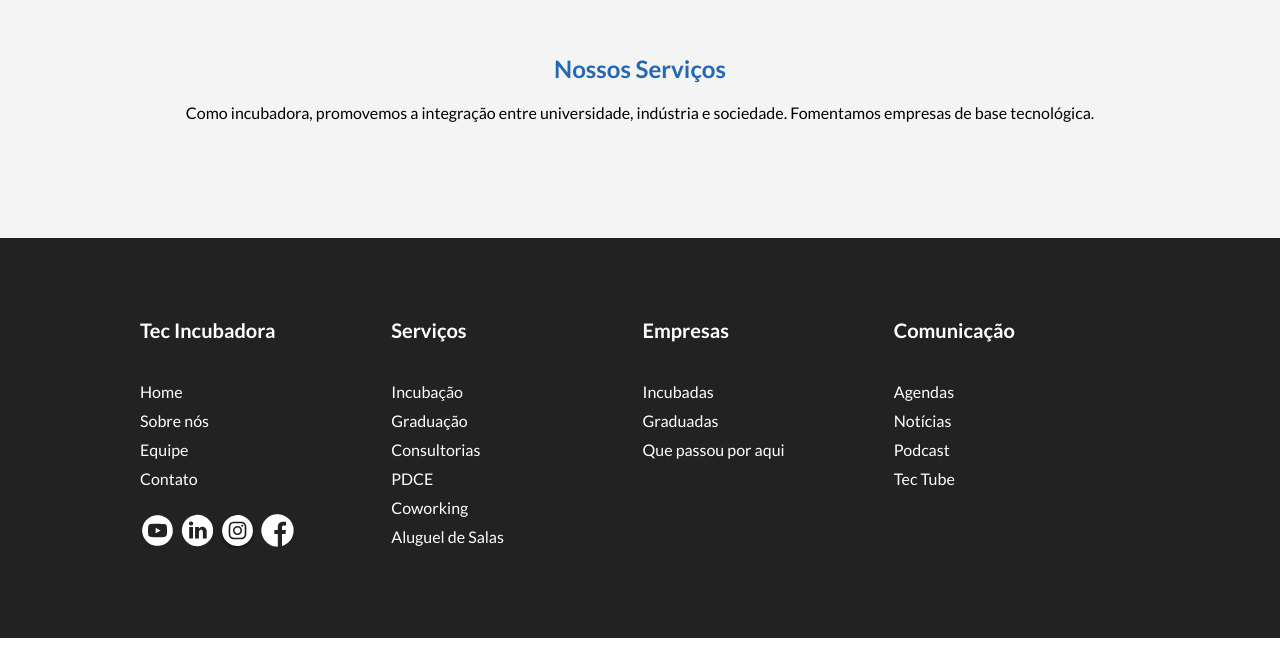
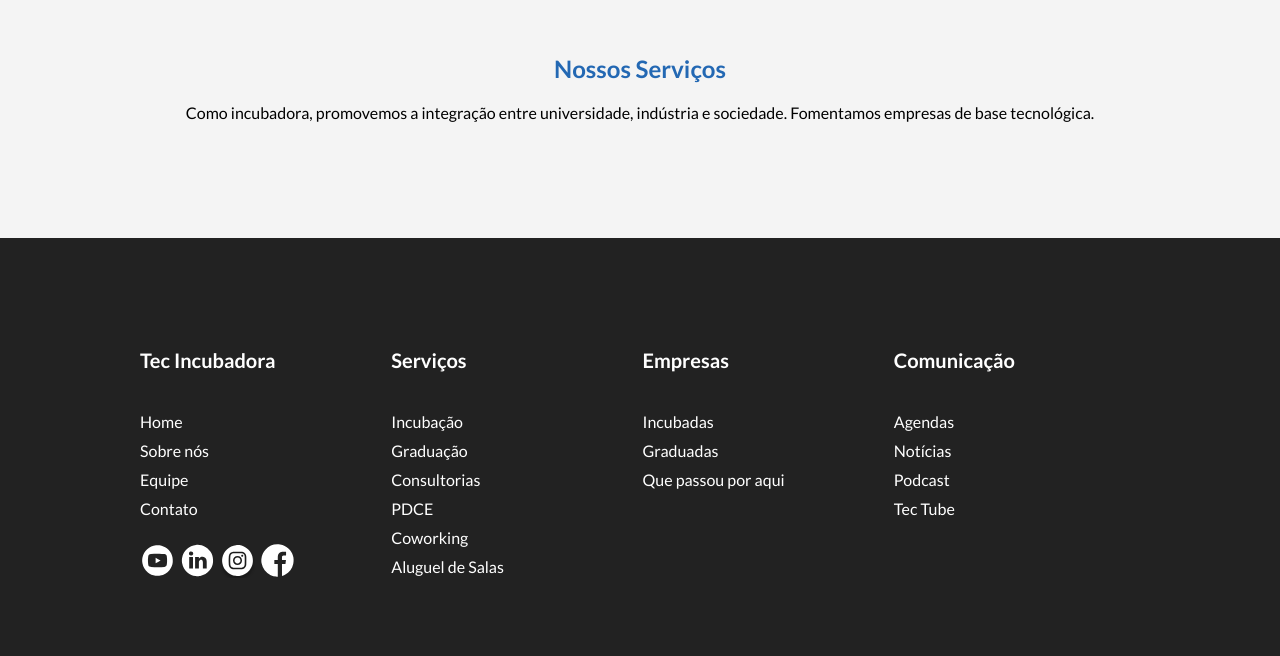
Before and after one commit to leoalcantara/tec-incubadora-frontend, a React (Vite) app: page / in a window 1280 px wide. Shown: the part 902-1558 px from the top of the page. Built offline with nearby package versions, Linux system fonts and the light colour scheme.

Commit message:
fixing footer component height

```diff
--- a/src/components/Footer.module.css
+++ b/src/components/Footer.module.css
@@ -1,9 +1,9 @@
 footer {
-    padding: 80px 60px;
+    padding: 70px 60px;
     background: var(--black-600);
     position: absolute;
     bottom: -1;
-    height: 400px;
+
     width: 100vw;
 }
 
@@ -32,7 +32,7 @@ footer {
 .heading{
     font-size: 20px;
     color: var(--white);
-    margin-bottom: 40px;
+    margin: 40px 0;
 }
 
 .footerlink{
```
